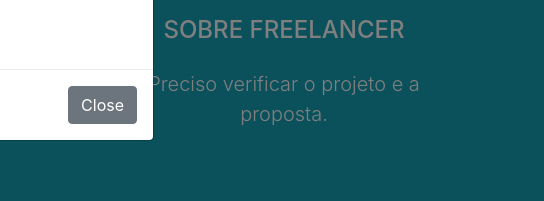
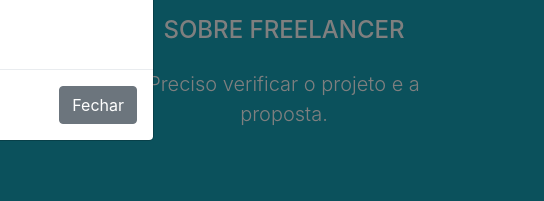
Before and after one commit to AndreLucasrs/andrelucas.github.io, a plain HTML site: page index.html in a window 1280 px wide. Both pictures are taken after a click on the button "Sobre Cursos". Shown: the part 2274-2475 px from the top of the page, 736-1280 px from the left. Drawn offline with nearby package versions, Linux system fonts and the light colour scheme.

Commit message:
Ajustes de botão

```diff
--- a/index.html
+++ b/index.html
@@ -159,14 +159,11 @@
 						<p class="text-center" style="color: black;"><a target="_blank" href="https://cursos.alura.com.br/user/andrelrs"> Cursos feitos</a></p>
 					</div>
 					<div class="modal-footer">
-						<button type="button" class="btn btn-secondary" data-dismiss="modal">Close</button>
+						<button type="button" class="btn btn-secondary" data-dismiss="modal">Fechar</button>
 					</div>
 				</div>
 			</div>
 		</div>
-
-
-
 	</div>
 	<br>
 	<br>
```
